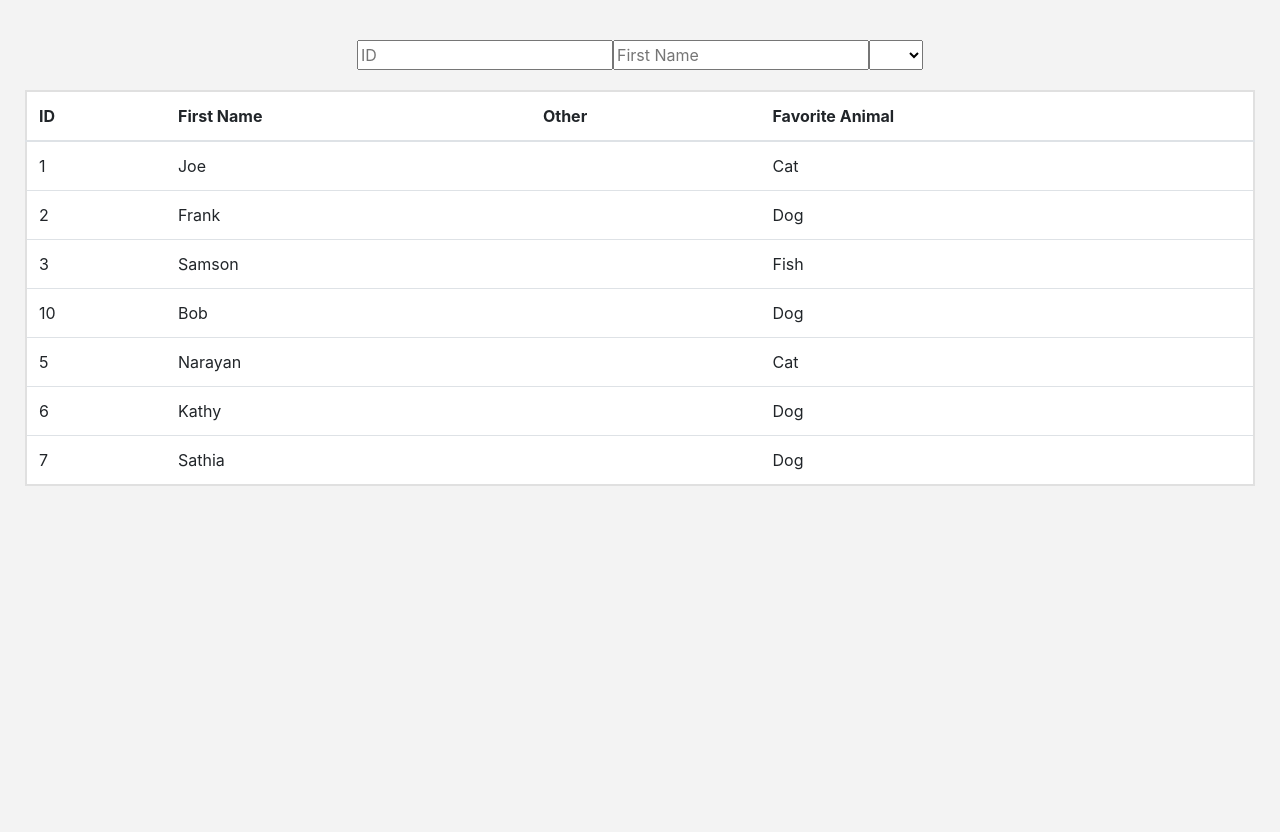
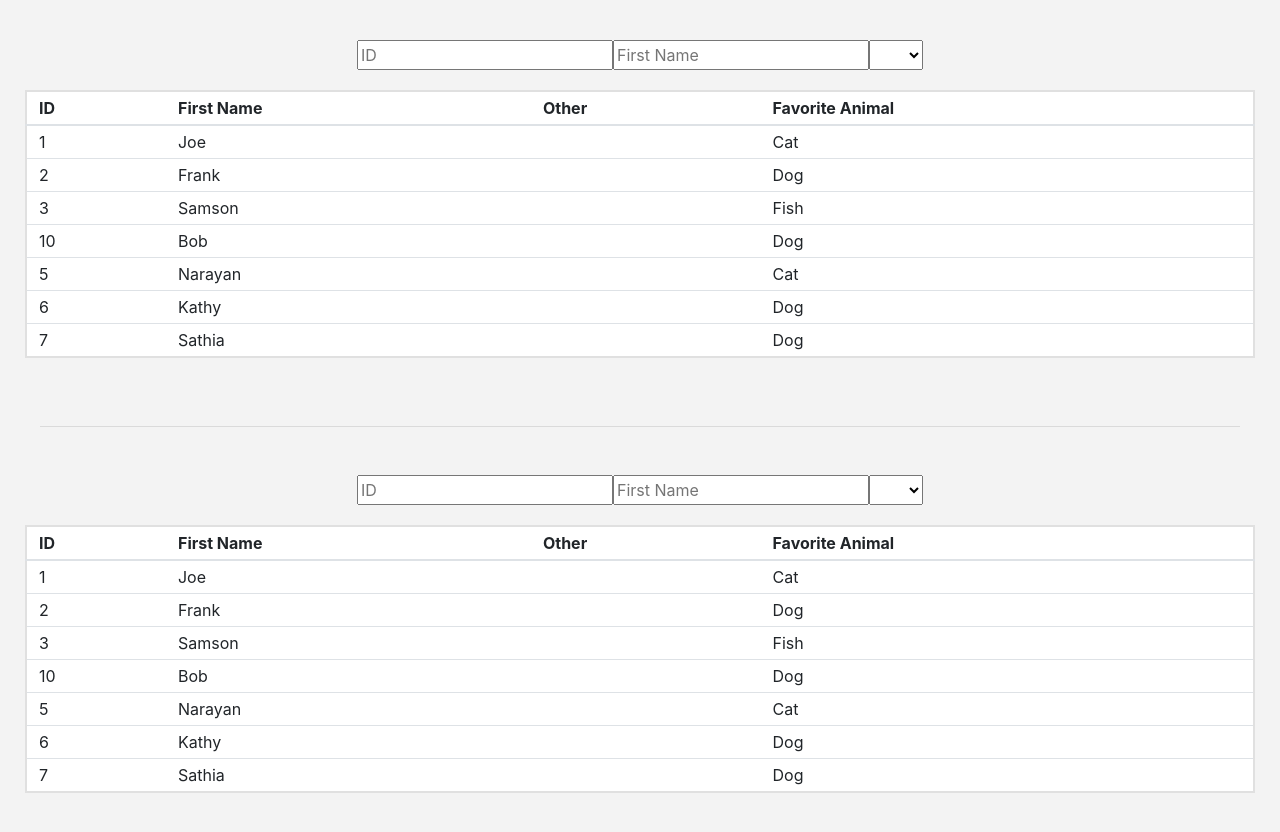
Before and after one commit to JoeDBNS/complex-table-filtering, a plain HTML site: page index.html in a window 1280 px wide. Before the commit the page ends 800 px from the top, so only its background shows below. Drawn offline with Linux system fonts and the light colour scheme.

Commit message:
Make table filter ability dynamic
This means that I can now have multiple tables
on a page and each will contain their own filter
properties.

```diff
--- a/css/index.css
+++ b/css/index.css
@@ -8,8 +8,11 @@ body {
 	}
 
 /* Table */
-	table {
+	.table {
 		margin: 20px 0;
 		border: 2px solid #e0e0e0;
 		background-color: white;
 	}
+	.table td, .table th {
+		padding: .25rem .75rem;
+	}
--- a/index.html
+++ b/index.html
@@ -91,6 +91,80 @@
 				</tbody>
 			</table>
 		</div>
+
+		<hr class="mt-5 mb-5">
+
+		<div class="row justify-content-center">
+			<input type="number" id="complex-table-filter-id-2" placeholder="ID">
+
+			<input type="text" id="complex-table-filter-firstname-2" placeholder="First Name">
+
+			<select id="complex-table-filter-favoriteanimal-2">
+				<option value=""></option>
+				<option value="Cat">Cat</option>
+				<option value="Ca">Ca</option>
+				<option value="Dog">Dog</option>
+				<option value="Fish">Fish</option>
+			</select>
+		</div>
+
+		<div class="row justify-content-center">
+			<table data-table-complex class="table">
+				<thead>
+					<tr>
+						<th data-filter-input="complex-table-filter-id-2" data-filter-match-type="exact">ID</th>
+						<th data-filter-input="complex-table-filter-firstname-2">First Name</th>
+						<th>Other</th>
+						<th data-filter-input="complex-table-filter-favoriteanimal-2" data-filter-match-type="exact">Favorite Animal</th>
+					</tr>
+				</thead>
+
+				<tbody>
+					<tr>
+						<td>1</td>
+						<td>Joe</td>
+						<td></td>
+						<td>Cat</td>
+					</tr>
+					<tr>
+						<td>2</td>
+						<td>Frank</td>
+						<td></td>
+						<td>Dog</td>
+					</tr>
+					<tr>
+						<td>3</td>
+						<td>Samson</td>
+						<td></td>
+						<td>Fish</td>
+					</tr>
+					<tr>
+						<td>10</td>
+						<td>Bob</td>
+						<td></td>
+						<td>Dog</td>
+					</tr>
+					<tr>
+						<td>5</td>
+						<td>Narayan</td>
+						<td></td>
+						<td>Cat</td>
+					</tr>
+					<tr>
+						<td>6</td>
+						<td>Kathy</td>
+						<td></td>
+						<td>Dog</td>
+					</tr>
+					<tr>
+						<td>7</td>
+						<td>Sathia</td>
+						<td></td>
+						<td>Dog</td>
+					</tr>
+				</tbody>
+			</table>
+		</div>
 	</div>
 
 
--- a/js/index.js
+++ b/js/index.js
@@ -3,13 +3,12 @@ window.addEventListener('load', function() {
 	SetupComplexTableListeners();
 });
 
-
-let table_filtered_cells = [];
-let table_filtered_values = [];
-let table_filtered_match_type = [];
-
 function SetupComplexTableListeners() {
 	Array.from(document.querySelectorAll('[data-table-complex]')).forEach(function(table) {
+		let table_filtered_cells = [];
+		let table_filtered_values = [];
+		let table_filtered_match_type = [];
+
 		Array.from(table.querySelectorAll('thead tr')).forEach(function(row) {
 			Array.from(row.cells).forEach(function(cell) {
 				if (cell.hasAttribute('data-filter-input')) {
@@ -25,14 +24,18 @@ function SetupComplexTableListeners() {
 					}
 
 					document.getElementById(cell.getAttribute('data-filter-input')).addEventListener('change', function() {
+						let update_table_filtered_values = table.getAttribute('data-table-complex-filter-values').split(',');
+
 						this.value = this.value.trim();
 
 						if (this.value) {
-							table_filtered_values[cell.cellIndex] = this.value.toLowerCase();
+							update_table_filtered_values[cell.cellIndex] = this.value.toLowerCase();
 						}
 						else {
-							table_filtered_values[cell.cellIndex] = undefined;
+							update_table_filtered_values[cell.cellIndex] = undefined;
 						}
+
+						table.setAttribute('data-table-complex-filter-values', update_table_filtered_values);
 
 						EvaluateComplexTableResults(table);
 						DisplayComplexTableResults(table);
@@ -46,17 +49,19 @@ function SetupComplexTableListeners() {
 			});
 		});
 
+		table.setAttribute('data-table-complex-filter-values', table_filtered_values);
 		table.setAttribute('data-table-complex-filtered-cells', table_filtered_cells);
-
-		ResetComplexTableResults(table);
+		table.setAttribute('data-table-complex-match-types', table_filtered_match_type);
 	});
 }
 
-function ComplexTableFilterCount() {
+function ComplexTableFilterCount(table) {
+	let table_filtered_values = table.getAttribute('data-table-complex-filter-values').split(',');
+
 	let filter_count = 0;
 
 	table_filtered_values.forEach(function(value) {
-		if (typeof value !== 'undefined' && value !== '') {
+		if (value !== '') {
 			filter_count += 1;
 		}
 	});
@@ -65,7 +70,7 @@ function ComplexTableFilterCount() {
 }
 
 function ResetComplexTableResults(table) {
-	if (ComplexTableFilterCount() > 0) {
+	if (ComplexTableFilterCount(table) > 0) {
 		Array.from(table.querySelectorAll('tbody tr')).forEach(function(row) {
 			row.setAttribute('data-table-complex-match-count', 0);
 		});
@@ -81,9 +86,13 @@ function ResetComplexTableResults(table) {
 function EvaluateComplexTableResults(table) {
 	ResetComplexTableResults(table);
 
+	let table_filtered_values = table.getAttribute('data-table-complex-filter-values').split(',');
+	let table_filtered_cells = table.getAttribute('data-table-complex-filtered-cells').split(',');
+	let table_filtered_match_type = table.getAttribute('data-table-complex-match-types').split(',');
+
 	Array.from(table.querySelectorAll('tbody tr')).forEach(function(row) {
 		Array.from(row.cells).forEach(function(cell) {
-			if (table_filtered_cells.includes(cell.cellIndex)) {
+			if (table_filtered_cells.includes(cell.cellIndex.toString())) {
 				switch (table_filtered_match_type[cell.cellIndex]) {
 					case 'exact':
 						if (cell.innerHTML.toLowerCase() === table_filtered_values[cell.cellIndex]) {
@@ -91,10 +100,13 @@ function EvaluateComplexTableResults(table) {
 						}
 						break;
 
-					default:
-						if (cell.innerHTML.toLowerCase().indexOf(table_filtered_values[cell.cellIndex]) !== -1) {
+					case 'contains':
+						if (table_filtered_values[cell.cellIndex] !== '' && cell.innerHTML.toLowerCase().indexOf(table_filtered_values[cell.cellIndex]) !== -1) {
 							row.setAttribute('data-table-complex-match-count', parseInt(row.getAttribute('data-table-complex-match-count')) + 1);
 						}
+						break;
+
+					default:
 						break;
 				}
 			}
@@ -103,8 +115,10 @@ function EvaluateComplexTableResults(table) {
 }
 
 function DisplayComplexTableResults(table) {
+	let table_filter_count = ComplexTableFilterCount(table);
+
 	Array.from(table.querySelectorAll('tbody tr')).forEach(function(row) {
-		if (row.getAttribute('data-table-complex-match-count') === ComplexTableFilterCount().toString() || ComplexTableFilterCount() === 0) {
+		if (row.getAttribute('data-table-complex-match-count') === table_filter_count.toString() || table_filter_count === 0) {
 			row.removeAttribute('hidden');
 		}
 		else {
```
